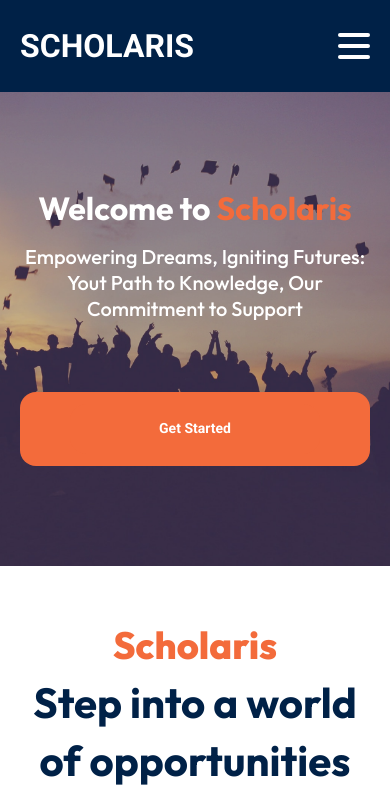
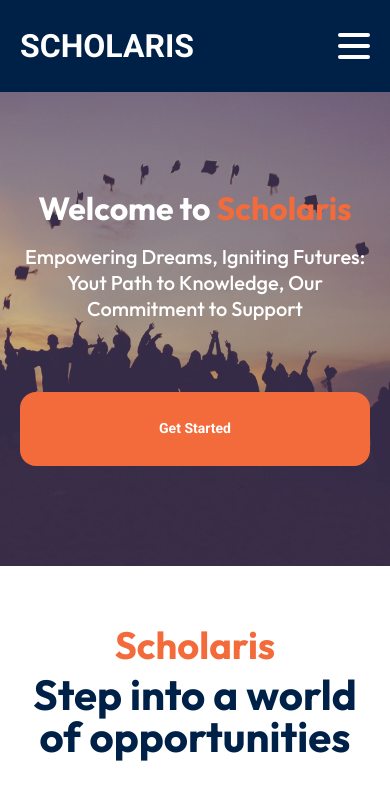
Before and after one commit to Sence1-inc/sp-scholaris-master, a React (Create React App) app in the folder frontend/: page /student in a window 390 px wide. Shown: the top 795 px of the page. Built offline with nearby package versions, Linux system fonts and the light colour scheme.

Commit message:
tags has been changed

```diff
--- a/frontend/src/components/Section/Search/Search.css
+++ b/frontend/src/components/Section/Search/Search.css
@@ -6,14 +6,14 @@
     text-align: center;
 }
 
-.search .section-header h2{
+.search .section-header h3{
     font-size: 48px;
     color: #F36B3B;
 
     margin: 0;
 }
 
-.search .section-header p{
+.search .section-header h2{
     font-size: 56px;
     color: #002147;
     font-weight: 700;
@@ -42,11 +42,11 @@
         row-gap: 40px;
     }
 
-    .search .section-header h2{
+    .search .section-header h3{
         font-size: 38px;
     }
 
-    .search .section-header p{
+    .search .section-header h2{
         font-size: 42px;
     }
 
--- a/frontend/src/components/Section/Search/Search.tsx
+++ b/frontend/src/components/Section/Search/Search.tsx
@@ -12,8 +12,8 @@ const Search: React.FC<SearchProps> = () => {
     <section className="search">
       <div className="container-1040">
       <div className="section-header">
-        <h2 className='color-secondary'>Scholaris</h2>
-        <p>Step into a world of opportunities</p>
+        <h3 className='color-secondary'>Scholaris</h3>
+        <h2>Step into a world of opportunities</h2>
       </div>
       <div className="section__search-input">
         <SearchInput placeholder='Search Keywords'/>
```
